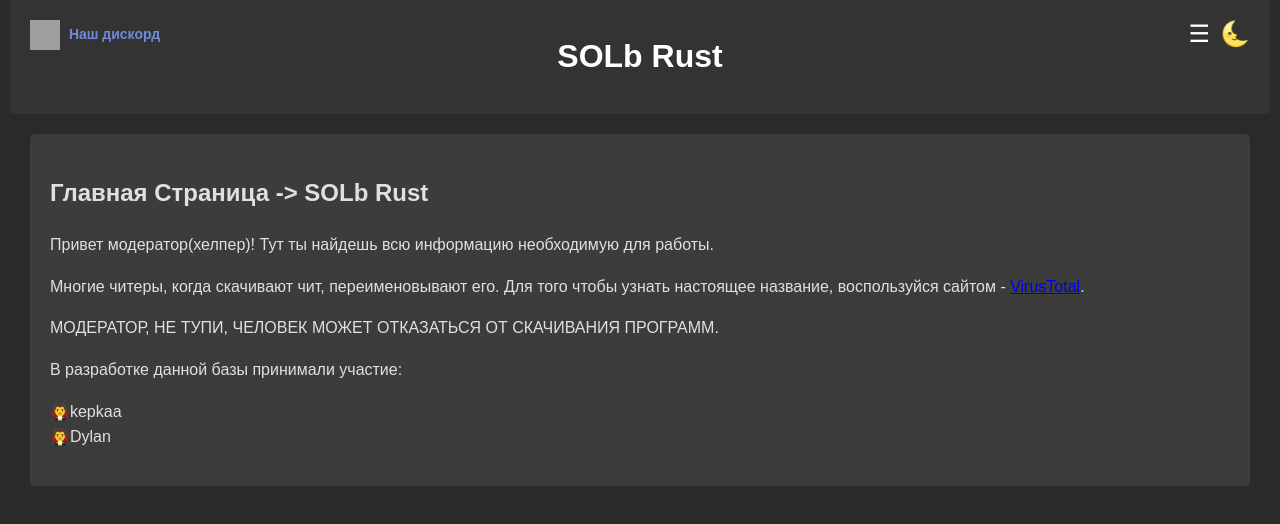
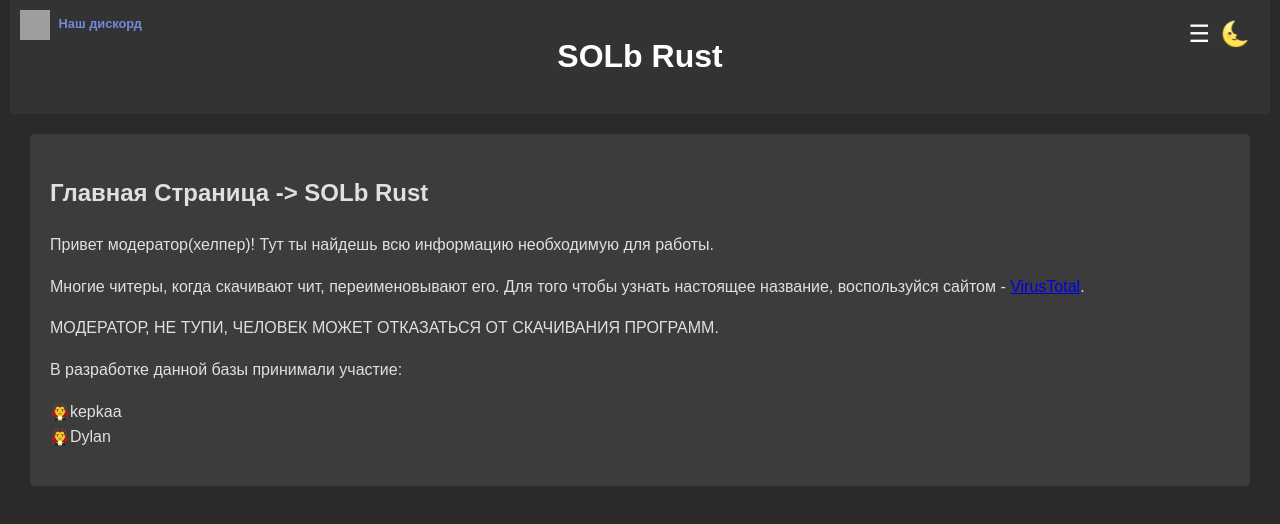
Before and after one commit to kepkaa/SOLb-Seelers-Of-Legends, a plain HTML site: page index.html in a window 1280 px wide. Drawn offline with Linux system fonts and the light colour scheme; grey boxes are pictures that could not be loaded.

Commit message:
Update index.html

```diff
--- a/index.html
+++ b/index.html
@@ -7,9 +7,17 @@
       content="width=device-width, initial-scale=1.0, maximum-scale=1.0, user-scalable=no"
     />
     <title>SOLb Rust</title>
-    <link rel="stylesheet" href="style.css" />
-    <!-- Подключение CSS файла -->
-  </head>
+<link rel="icon" href="URL_вашей_аватарки.png" type="image/png"> <!-- Укажите URL вашей картинки -->
+  <link rel="stylesheet" href="style.css"> <!-- Подключение CSS файла -->
+  <style>
+    .discord-link {
+      font-size: 0.8em; /* Уменьшение размера текста */
+      position: absolute; /* Установка в абсолютное позиционирование */
+      top: 10px; /* Отступ сверху */
+      left: 10px; /* Отступ слева */
+    }
+  </style>
+</head>
   <body>
     <header>
       <h1>SOLb Rust</h1>
```
